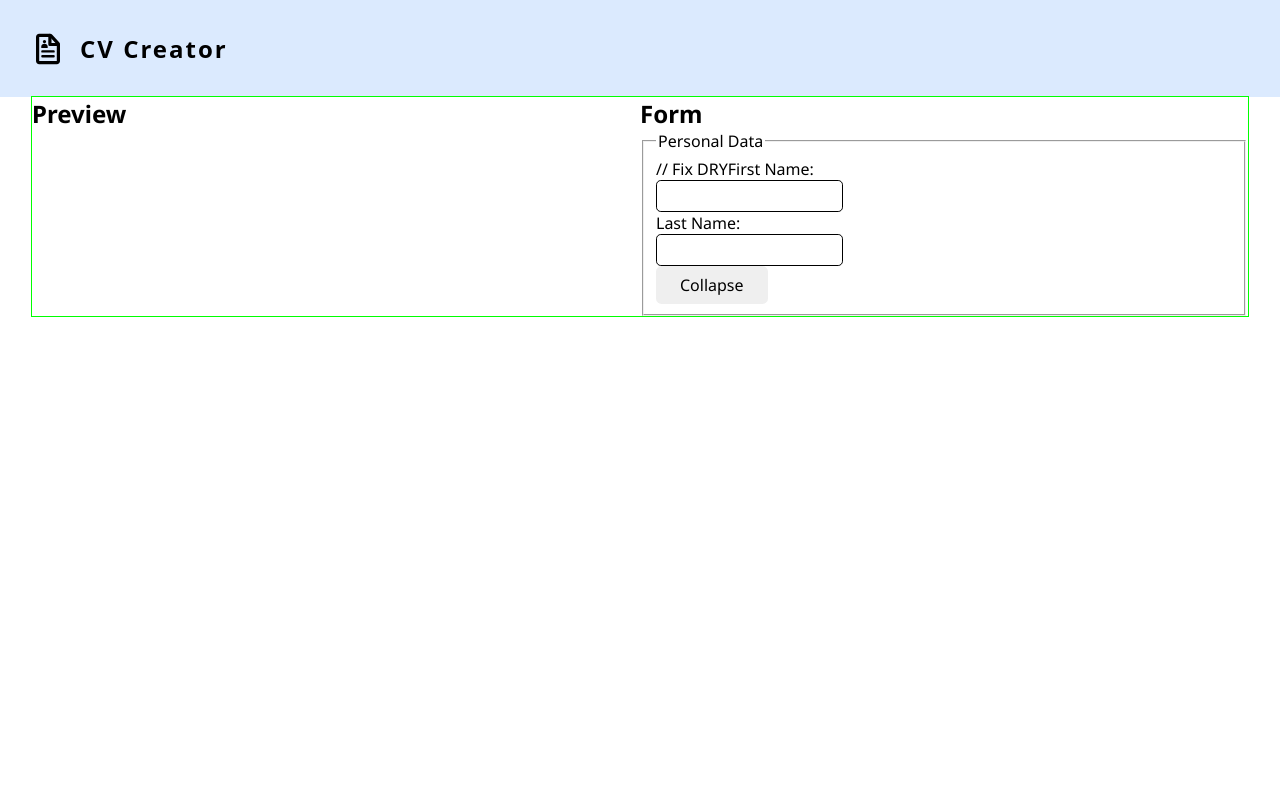
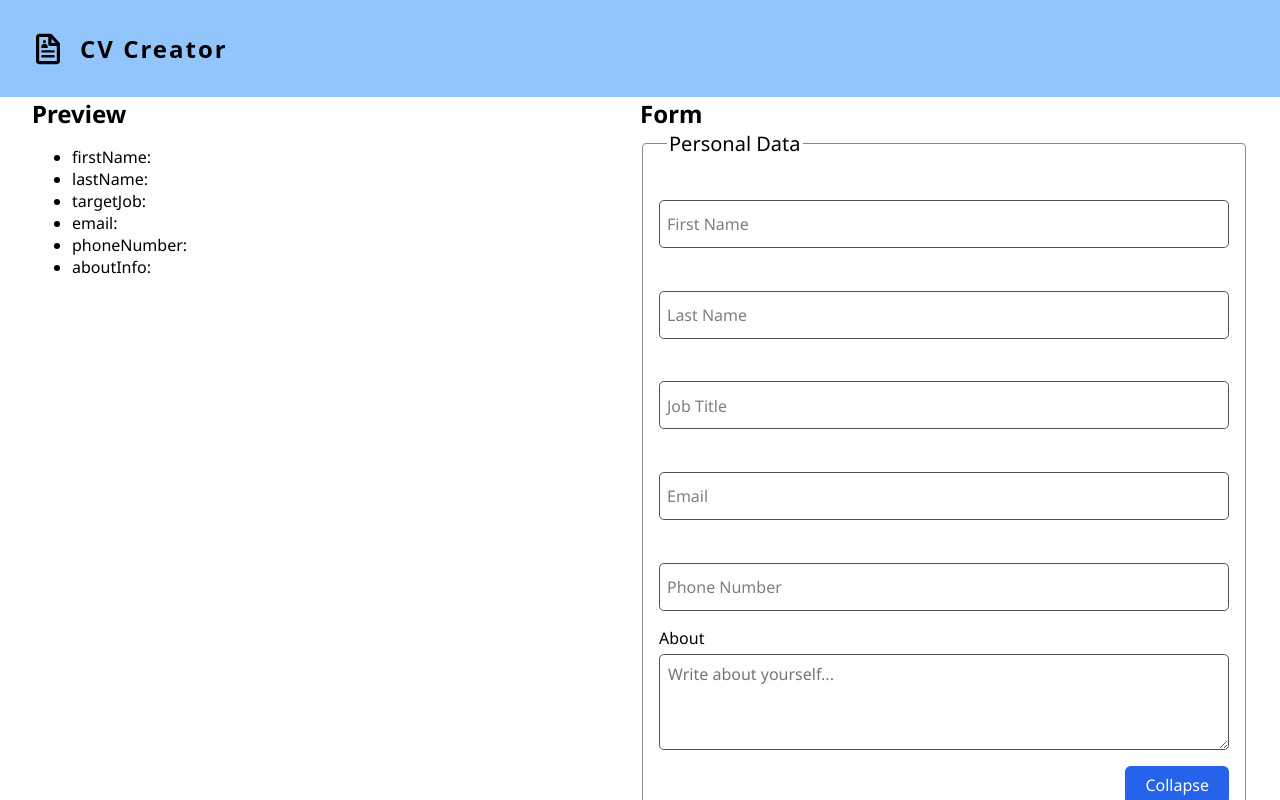
Before and after one commit to mmareqq/cv-creator, a React (Vite) app: page / in a window 1280 px wide. Both pictures are taken after a click on the button "Start". Shown: the top 800 px of the page. Built offline with nearby package versions, Linux system fonts and the light colour scheme; a web font is replaced by a local one.

Commit message:
Add Education section, styling inputs

```diff
--- a/src/components/Form.jsx
+++ b/src/components/Form.jsx
@@ -1,34 +1,70 @@
 import '../styles/Form.css';
-import Input from './input';
+import Input from './Input';
 import InputSection from './InputSection';
 
-function Form({ inputs, handleInputChange }) {
+function Form({ inputs, updateInput }) {
+  const personalFields = [
+    { label: 'First Name', id: 'firstName', maxLength: 50 },
+    { label: 'Last Name', id: 'lastName', maxLength: 50 },
+    { label: 'Job Title', id: 'targetJob', maxLength: 30 },
+    { label: 'Email', id: 'email', maxLength: 50, type: 'email' },
+    {
+      label: 'Phone Number',
+      id: 'phoneNumber',
+      maxLength: 20,
+    },
+  ];
+
+  const educationFields = [
+    [
+      { label: 'Profession Title', id: 'proffesionTitle', maxLength: 40 },
+      { label: 'School / University Name', id: 'schoolName', maxLength: 100 },
+      { label: 'Start Date', id: 'schoolStartDate', type: 'date' },
+      { label: 'End Date', id: 'schoolEndDate', type: 'date' },
+      { label: 'Till now', id: 'isEnded', type: 'checkbox' },
+    ],
+  ];
+
   return (
     <>
       <div>
         <h2>Form</h2>
-        <form>
+        <form className='form'>
           <InputSection legend='Personal Data'>
-            // Fix DRY
-            <Input
-              label='First Name'
-              id='firstName'
-              handleChange={(e) => {
-                handleInputChange('firstName', e.target.value);
-              }}
-              value={inputs.get('firstName')}
-              maxLength='30'
-            />
-            <Input
-              label='Last Name'
-              id='lastName'
-              handleChange={(e) => {
-                handleInputChange('lastName', e.target.value);
-              }}
-              value={inputs.get('lastName')}
-              maxLength='30'
-            />
+            {personalFields.map(({ label, id, maxLength, type = 'text' }) => (
+              <Input
+                key={id}
+                label={label}
+                id={id}
+                updateInput={updateInput}
+                className={inputs[id] ? 'input input--not-empty' : 'input'}
+                value={inputs[id]}
+                maxLength={maxLength}
+                type={type}
+              />
+            ))}
+            <div className='input-container'>
+              <label htmlFor='aboutInfo' className='block'>
+                About
+              </label>
+              <textarea
+                key='aboutInfo'
+                name='aboutInfo'
+                id='aboutInfo'
+                onChange={(e) => {
+                  e.preventDefault();
+                  updateInput('aboutInfo', e.target.value);
+                }}
+                placeholder='Write about yourself...'
+                className='input textarea'
+              ></textarea>
+            </div>
           </InputSection>
+          <InputSection defaultOpened='false' legend='Education'></InputSection>
+          <InputSection
+            defaultOpened='false'
+            legend='Job Experience'
+          ></InputSection>
         </form>
       </div>
     </>
--- a/src/components/Input.jsx
+++ b/src/components/Input.jsx
@@ -3,21 +3,25 @@ function Input({
   className = 'input',
   label,
   id,
-  handleChange,
+  updateInput,
   type = 'text',
   ...props
 }) {
   return (
-    <>
-      <label htmlFor={id}>{label}:</label>
+    <div className='input-container'>
+      <label htmlFor={id} className='label--animation'>
+        {label}
+      </label>
       <input
-        onChange={handleChange}
+        onChange={(e) => {
+          updateInput(id, e.target.value);
+        }}
         className={className}
         type={type}
         id={id}
         {...props}
       />
-    </>
+    </div>
   );
 }
 export default Input;
--- a/src/components/InputSection.jsx
+++ b/src/components/InputSection.jsx
@@ -1,13 +1,19 @@
 import { useState } from 'react';
-function InputSection({ children, legend = 'null', ...props }) {
-  const [isOpened, setIsOpened] = useState('true');
+function InputSection({
+  children,
+  legend = 'null',
+  defaultOpened = true,
+  buttonType = 'button',
+  ...props
+}) {
+  const [isOpened, setIsOpened] = useState(defaultOpened);
   return (
-    <>
-      <fieldset {...props}>
-        <legend>{legend}</legend>
-        {isOpened ? children : ''}
+    <fieldset className='fieldset' {...props}>
+      <legend className='legend'>{legend}</legend>
+      <div className='fieldset__wrapper'>{isOpened ? children : null}</div>
       <button
-          className='toggleButton'
+        className='toggle-btn'
+        type={buttonType}
         onClick={(e) => {
           e.preventDefault();
           setIsOpened(!isOpened);
@@ -16,7 +22,6 @@ function InputSection({ children, legend = 'null', ...props }) {
         {isOpened ? 'Collapse' : 'Expand'}
       </button>
     </fieldset>
-    </>
   );
 }
 export default InputSection;
--- a/src/components/MainPage.jsx
+++ b/src/components/MainPage.jsx
@@ -4,31 +4,24 @@ import Preview from './Preview';
 import Form from './Form';
 
 function MainPage() {
-  const [inputs, setInputs] = useState(
-    new Map([
-      ['firstName', ''],
-      ['lastName', ''],
-      ['targetJob', ''],
-      ['email', ''],
-      ['phoneNumber', ''],
-      ['aboutInfo', ''],
-    ]),
-  );
-  console.log(inputs);
+  const [inputs, setInputs] = useState({
+    firstName: '',
+    lastName: '',
+    targetJob: '',
+    email: '',
+    phoneNumber: '',
+    aboutInfo: '',
+  });
 
-  function changeInput(key, value) {
-    setInputs((prevInputs) => {
-      const newInputs = new Map(prevInputs);
-      newInputs.set(key, value);
-      return newInputs;
-    });
+  function updateInput(key, value) {
+    setInputs((prevInputs) => ({ ...prevInputs, [key]: value }));
   }
   return (
     <main className='main'>
       <div className='main__wrapper wrapper'>
         <Preview inputs={inputs} />
 
-        <Form inputs={inputs} handleInputChange={changeInput} />
+        <Form inputs={inputs} updateInput={updateInput} />
       </div>
     </main>
   );
--- a/src/components/Preview.jsx
+++ b/src/components/Preview.jsx
@@ -1,10 +1,17 @@
+import '../styles/Preview.css';
 function Preview({ inputs }) {
-  const name = inputs.get('firstName');
+  const inputsArr = Object.entries(inputs);
   return (
     <>
       <div>
         <h2>Preview</h2>
-        <p>{name}</p>
+        <ul>
+          {inputsArr.map(([key, value]) => (
+            <li key={key}>
+              {key}: {value || ''}
+            </li>
+          ))}
+        </ul>
       </div>
     </>
   );
--- a/src/styles/Form.css
+++ b/src/styles/Form.css
@@ -1,8 +1,53 @@
+.form {
+  display: grid;
+  gap: 3rem;
+}
+
 .fieldset {
-  border-radius: 0.5rem;
-  border: 0;
-  background-color: var(--clr-gray-200);
-  box-shadow:
-    var(--clr-gray-300) 0 0 3px 0px,
-    inset var(--clr-gray-100) 0 0 0 3px;
+  border-radius: 0.25rem;
+  border: 1px solid #8a8a8a;
 }
+
+.fieldset__wrapper {
+  display: grid;
+  gap: 1rem;
+  padding: 1rem;
+}
+
+.fieldset__wrapper:empty {
+  padding: 0;
+}
+
+.fieldset {
+  padding: 0;
+  display: flex;
+  flex-direction: column;
+  justify-content: center;
+}
+
+.legend {
+  margin-left: 1.5rem;
+  font-size: var(--fs-500);
+}
+
+.input.textarea {
+  height: 6rem;
+}
+
+.toggle-btn {
+  align-self: end;
+  margin-right: 1rem;
+  margin-bottom: 1rem;
+  padding-inline: 1.25rem;
+  background-color: var(--clr-blue-600);
+  color: white;
+}
+
+.toggle-btn:focus,
+.toggle-btn:hover {
+  background-color: var(--clr-cyan-800);
+}
+
+.btn--add-el {
+  width: fit-content;
+}
--- a/src/styles/Header.css
+++ b/src/styles/Header.css
@@ -4,7 +4,7 @@
   justify-content: space-between;
   gap: 2rem;
   padding-block: 2rem;
-  background-color: var(--clr-blue-100);
+  background-color: var(--clr-blue-300);
 }
 
 .header .title {
--- a/src/styles/Input.css
+++ b/src/styles/Input.css
@@ -1,7 +1,48 @@
 .input {
   font-size: var(--fs-400);
-  border: 1px solid black;
   border-radius: 0.3rem;
-  height: 2em;
+  height: 3em;
+  width: 100%;
+  padding: 0.5em;
+  margin-top: 0.3rem;
+  border: 1px solid var(--clr-gray-600);
   display: block;
 }
+
+:where(input, textarea):where(:focus, :hover) {
+  outline: 1px solid var(--clr-accent);
+}
+
+.input:invalid {
+  outline-color: var(--clr-yellow-600);
+  border-color: var(--clr-yellow-600);
+}
+
+label {
+  font-family: var(--ff-sans);
+  opacity: 1;
+  width: fit-content;
+}
+
+label:has(+ *:focus) {
+  opacity: 1;
+}
+
+.label--animation {
+  position: relative;
+  display: block;
+  top: 0;
+  left: 0;
+  transition:
+    top 0.15s ease-out,
+    left 0.15s ease-out,
+    opacity 0.2s ease-out;
+}
+
+.label--animation:not(:has(+ .input--not-empty), :has(+ .input:focus)) {
+  top: 2.5rem;
+  left: 0.5em;
+  user-select: none;
+  pointer-events: none;
+  opacity: 0.5;
+}
--- a/src/styles/MainPage.css
+++ b/src/styles/MainPage.css
@@ -2,5 +2,12 @@
   display: grid;
   grid-template-columns: 1fr 1fr;
   height: 100%;
-  outline: 1px solid lime;
+  align-items: start;
+  align-content: start;
 }
+
+@media (max-width: 900px) {
+  .main__wrapper {
+    grid-template-columns: 1fr;
+  }
+}
--- /dev/null
+++ b/src/styles/Preview.css
@@ -0,0 +1,4 @@
+.preview {
+  position: sticky;
+  top: 0;
+}
--- a/src/styles/global.css
+++ b/src/styles/global.css
@@ -46,10 +46,12 @@ html {
 }
 
 body {
-  min-height: 100svh;
+  height: 100svh;
   font-family: var(--ff-sans);
   font-size: var(--fs-400);
   margin: 0;
+  display: grid;
+  grid-template-rows: 6.5rem 1fr;
 }
 
 #root {
```
Lines whose indentation alone changed are shown as unchanged.
